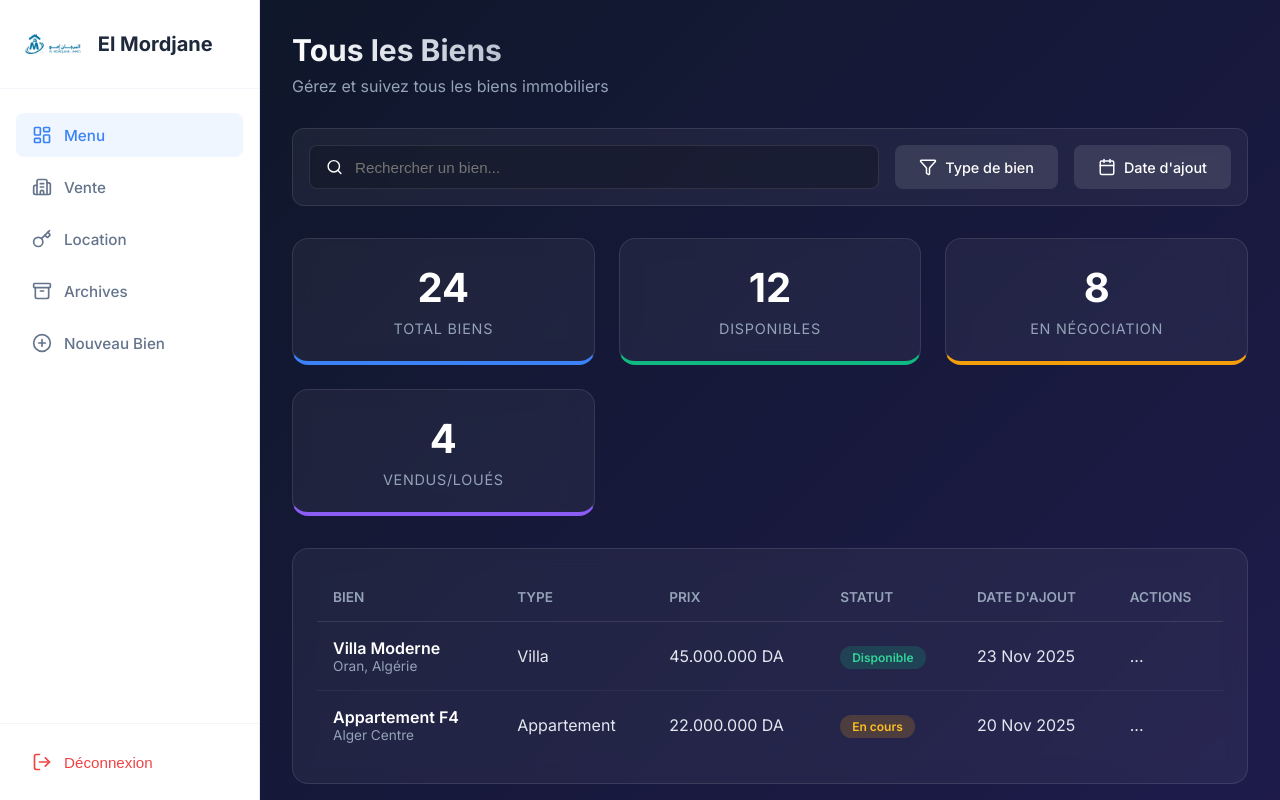
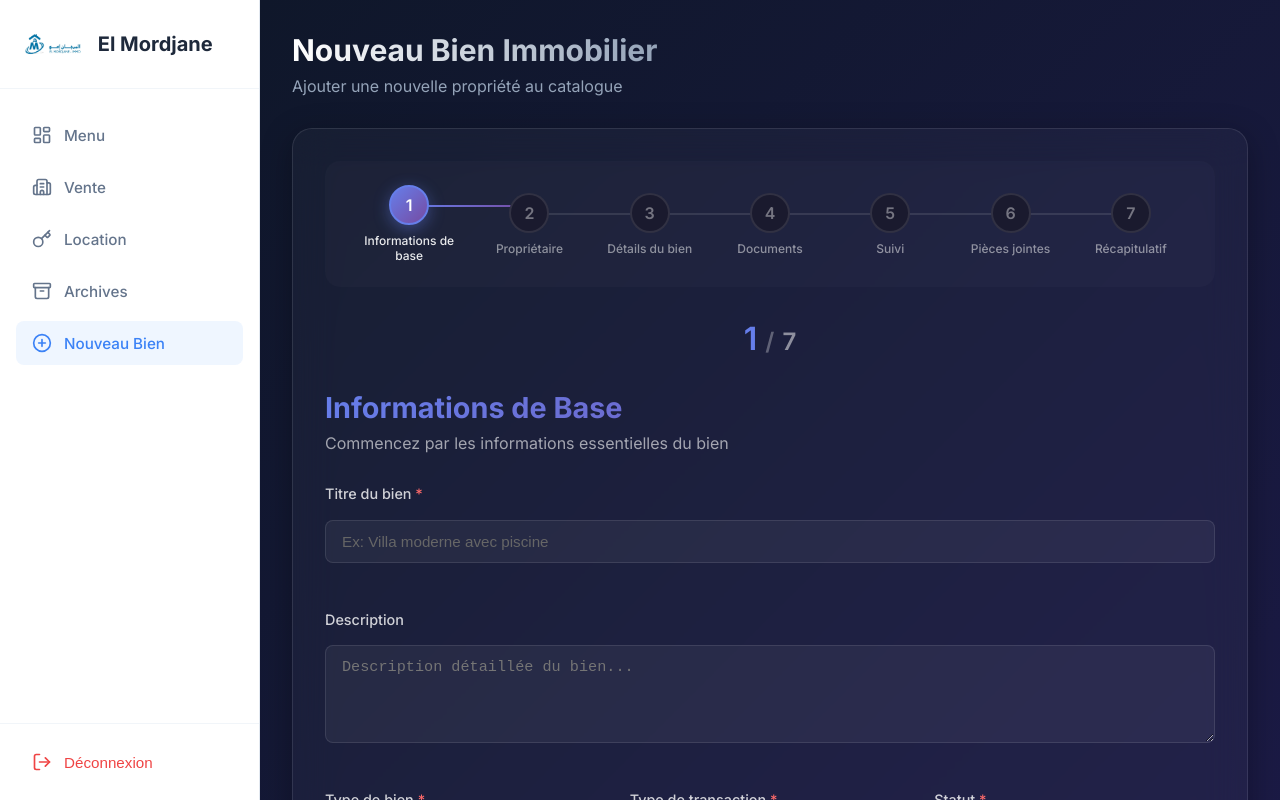
Before and after one commit to VexaAiorg/ElMordjane-Immo, a React (Vite) app in the folder frontend/: page /dashboard/wizard/1 in a window 1280 px wide. Before the commit this address led to /dashboard/menu. Shown: the top 800 px of the page. Built offline with nearby package versions, Linux system fonts and the light colour scheme; no server answers; sample sign-in values are in the browser's storage.

Commit message:
wizard page 3 fixed

```diff
--- a/frontend/src/App.jsx
+++ b/frontend/src/App.jsx
@@ -41,6 +41,7 @@ function App() {
           <Route path="location" element={<RentedProperties />} />
           <Route path="archives" element={<Archives />} />
           <Route path="wizard" element={<PropertyWizard />} />
+          <Route path="wizard/:step" element={<PropertyWizard />} />
         </Route>
 
         {/* Catch all - redirect to auth */}
--- a/frontend/src/components/wizard/Page2OwnerInfo.jsx
+++ b/frontend/src/components/wizard/Page2OwnerInfo.jsx
@@ -6,7 +6,7 @@ import { ownerInfoSchema } from '../../utils/wizardSchemas';
 import { useWizard } from '../../contexts/WizardContext';
 
 const Page2OwnerInfo = () => {
-    const { formData, updateFormData, markPageAsValidated, nextStep, prevStep } = useWizard();
+    const { formData, updateFormData, markPageAsValidated, nextStep, prevStep, currentStep } = useWizard();
     const [isNewOwner, setIsNewOwner] = useState(true);
 
     const {
--- a/frontend/src/components/wizard/Page3PropertyDetails.jsx
+++ b/frontend/src/components/wizard/Page3PropertyDetails.jsx
@@ -291,13 +291,14 @@ const Page3PropertyDetails = () => {
                                     {...register('statutJuridique')}
                                 />
                             </div>
-                        </div>
 
-                        <div className="checkbox-grid">
-                            <label className="checkbox-label">
-                                <input type="checkbox" {...register('viabilise')} />
-                                <span>Viabilisé</span>
-                            </label>
+                            <div className="form-group">
+                                <label htmlFor="viabilise">Viabilisé</label>
+                                <select id="viabilise" {...register('viabilise', { setValueAs: v => v === 'true' })}>
+                                    <option value="false">Non</option>
+                                    <option value="true">Oui</option>
+                                </select>
+                            </div>
                         </div>
                     </div>
                 )}
--- a/frontend/src/contexts/WizardContext.jsx
+++ b/frontend/src/contexts/WizardContext.jsx
@@ -1,4 +1,5 @@
 import React, { createContext, useContext, useState, useEffect } from 'react';
+import { useNavigate, useParams } from 'react-router-dom';
 
 const WizardContext = createContext();
 
@@ -13,6 +14,9 @@ export const useWizard = () => {
 };
 
 export const WizardProvider = ({ children }) => {
+    const navigate = useNavigate();
+    const { step: urlStep } = useParams();
+
     // Initialize state from localStorage or defaults
     const getInitialState = () => {
         try {
@@ -43,7 +47,18 @@ export const WizardProvider = ({ children }) => {
 
     const initialState = getInitialState();
 
-    const [currentStep, setCurrentStep] = useState(initialState.currentStep);
+    // Initialize currentStep from URL if available, otherwise from saved state
+    const getInitialStep = () => {
+        if (urlStep) {
+            const stepNum = parseInt(urlStep, 10);
+            if (stepNum >= 1 && stepNum <= 7) {
+                return stepNum;
+            }
+        }
+        return initialState.currentStep;
+    };
+
+    const [currentStep, setCurrentStep] = useState(getInitialStep());
     const [formData, setFormData] = useState(initialState.formData);
     const [fileUploads, setFileUploads] = useState({
         documents: [],
@@ -51,6 +66,21 @@ export const WizardProvider = ({ children }) => {
         localisation: [],
     });
     const [validatedPages, setValidatedPages] = useState(new Set(initialState.validatedPages));
+
+    // Sync URL with currentStep
+    useEffect(() => {
+        navigate(`/dashboard/wizard/${currentStep}`, { replace: true });
+    }, [currentStep, navigate]);
+
+    // Sync currentStep with URL parameter changes (for browser back/forward)
+    useEffect(() => {
+        if (urlStep) {
+            const stepNum = parseInt(urlStep, 10);
+            if (stepNum >= 1 && stepNum <= 7 && stepNum !== currentStep) {
+                setCurrentStep(stepNum);
+            }
+        }
+    }, [urlStep]);
 
     // Save to sessionStorage whenever state changes
     useEffect(() => {
```
